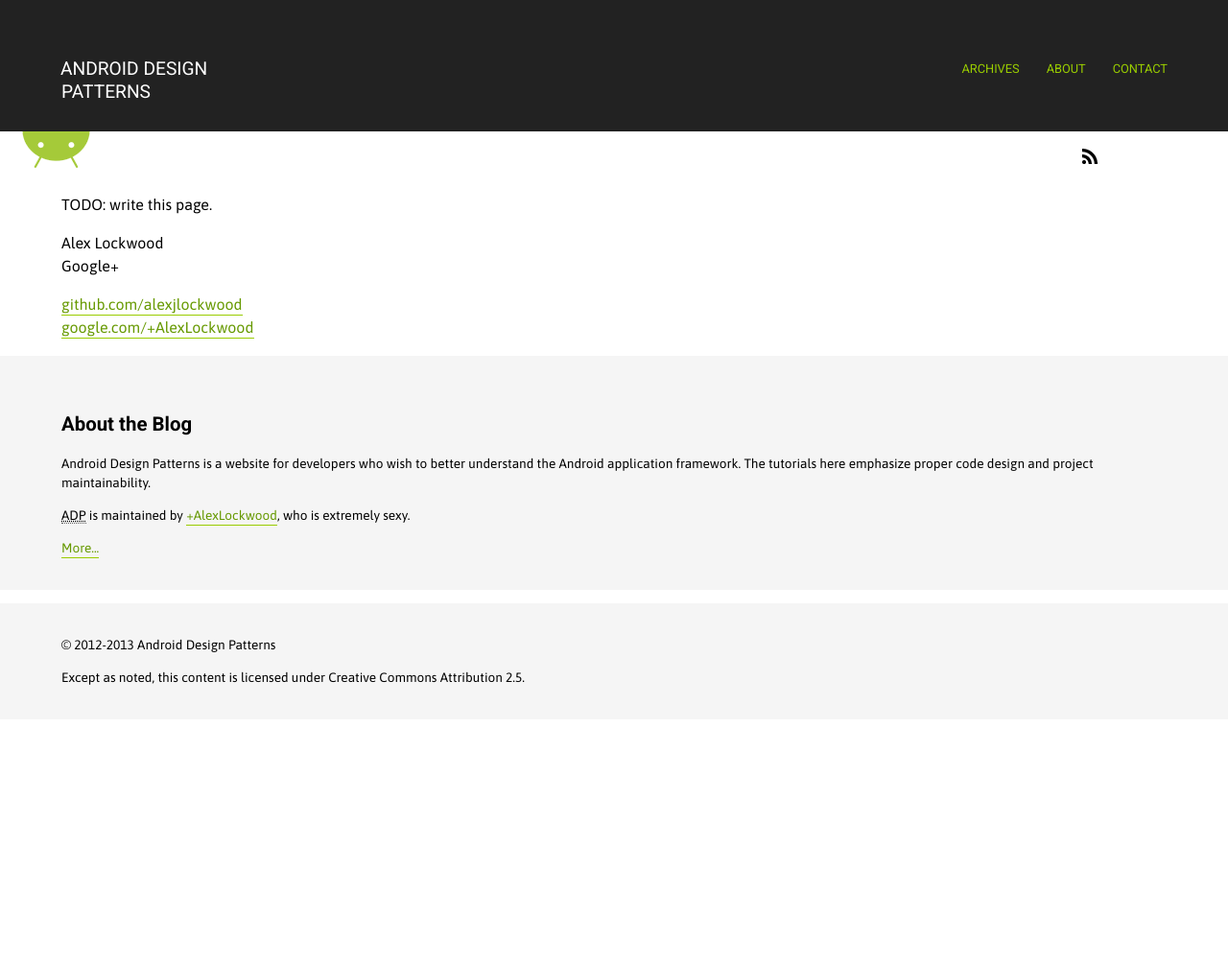
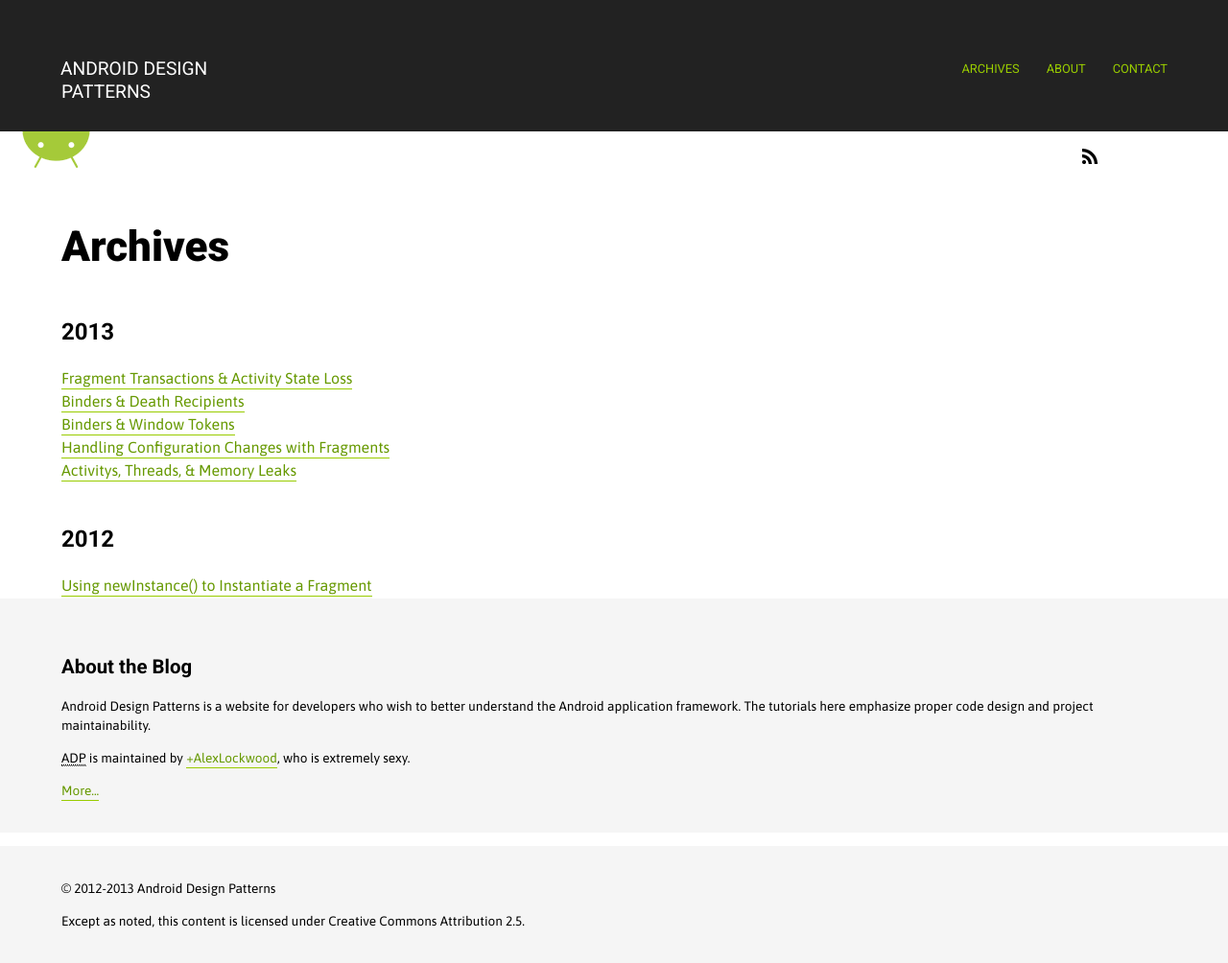
Before and after one commit to alexjlockwood/AndroidDesignPatterns, a Jekyll site: the page built from archives/index.html, in a window 1280 px wide. Shown: the whole page at 96% size. Built offline with Jekyll 4.4.1, drawn with Linux system fonts in a browser that asks for light colours; Markdown is read by kramdown in place of the engine named in the settings; before the commit the page ends 900 px from its top, so only the background shows below that.

Commit message:
New home and archives pages

```diff
--- a/_includes/footer.html
+++ /dev/null
@@ -1,14 +0,0 @@
-<div class="footer">
-  <div class="contact">
-    <p>
-      Alex Lockwood<br />
-      Google+<br />
-    </p>
-  </div>
-  <div class="contact">
-    <p>
-      <a href="https://github.com/alexjlockwood">github.com/alexjlockwood</a><br />
-      <a href="https://google.com/+AlexLockwood">google.com/+AlexLockwood</a><br />
-    </p>
-  </div>
-</div>
--- a/_layouts/default.html
+++ b/_layouts/default.html
@@ -40,7 +40,6 @@
             {{ content }}
 
             <div class="clearfix"></div>
-            {% include footer.html %}
         </div>
         <div id="info">
             <div class="box">
--- a/archives/index.html
+++ b/archives/index.html
@@ -6,8 +6,29 @@
   lastmod: 2013-12-29T18:56:19-07:00
 ---
 <!-- TODO: fix the sitemap YAML front matter above! -->
-<!-- TODO: fix the url links below (some of them may be incorrect). -->
-<!-- TODO: upload picture to github pages instead of hosting it on blogspot. -->
-<!-- TODO: tell people to submit pull requests if they find typos! -->
 
-<p>TODO: write this page.</p>
+<header>
+  <h1 class="entry-title">Archives</h1>
+</header>
+
+<div id="blog-archives">
+  {% for post in site.posts %}
+    {% capture this_year %}{{ post.date | date: "%Y" }}{% endcapture %}
+    {% capture next_year %}{{ post.previous.date | date: "%Y" }}{% endcapture %}
+
+    {% if forloop.first %}
+      <h2 id="{{ this_year }}-ref">{{ this_year }}</h2>
+      <ul>
+    {% endif %}
+
+    <li><a href="{{ post.url }}">{{ post.title }}</a></li>
+
+    {% if forloop.last %}
+      </ul>
+    {% elsif this_year != next_year %}
+      </ul>
+      <h2 id="{{ next_year }}-ref">{{next_year}}</h2>
+      <ul>
+    {% endif %}
+  {% endfor %}
+</div>
```
Also changed, not shown: _posts/2013-08-20-fragment-transactions-activity-state-loss.md (+16 -13 lines), css/main.css (deleted, +0 -160 lines), index.html (+15 -7 lines).
